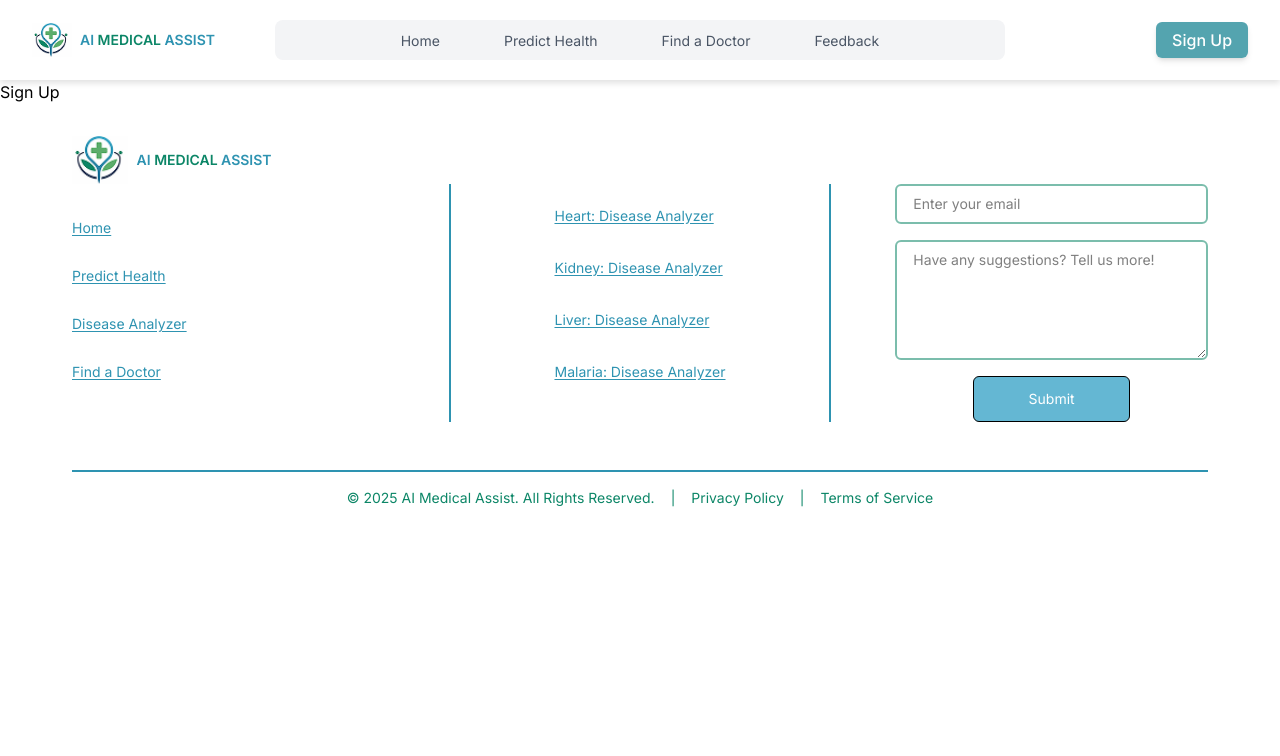
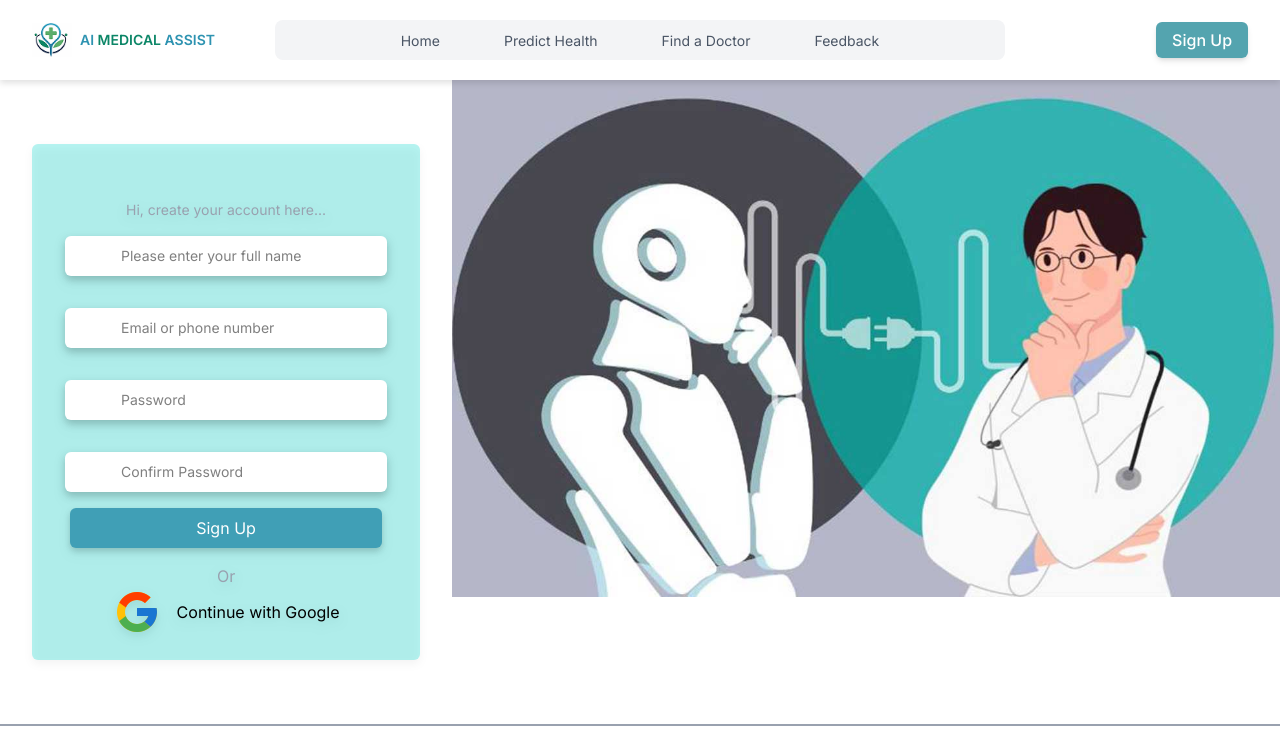
Before and after one commit to Gandhiprajwal/AI-Medical-Assist, a React (Vite) app in the folder frontend/: page /sign-up in a window 1280 px wide. Shown: the top 756 px of the page. Built offline with nearby package versions, Linux system fonts and the light colour scheme.

Commit message:
signup page half completed

```diff
--- a/frontend/src/App.jsx
+++ b/frontend/src/App.jsx
@@ -7,7 +7,7 @@ import Footer from "./components/Footer/Footer";
 import Findadoctor from "./components/FindADoctor/Findadoctor";
 import HeartDiseaseAnalyzer from "./components/AdvancedAnalyzers/HeartDiseaseAnalyzer";
 import LiverDiseaseAnalyzer from "./components/AdvancedAnalyzers/LiverDiseaseAnalyzer";
-
+import SignUp from "./pages/SignUp/SignUp";
 
 function App() {
   return (
@@ -17,16 +17,21 @@ function App() {
         <Routes>
           <Route path="/" element={<Home />} />
           <Route path="/predict-health" element={<PredictHealth />} />
-          <Route path="/find-a-doctor" element={<Findadoctor/>} />
+          <Route path="/find-a-doctor" element={<Findadoctor />} />
           <Route path="/feedback" element={<>Feedback</>} />
           <Route path="/sign-in" element={<>Sign In</>} />
-          <Route path="/sign-up" element={<>Sign Up</>} />
-          <Route path="/heart-disease-analyzer" element={<HeartDiseaseAnalyzer />} />
-          <Route path="/liver-disease-analyzer" element={<LiverDiseaseAnalyzer />} />
+          <Route path="/sign-up" element={<SignUp />} />
+          <Route
+            path="/heart-disease-analyzer"
+            element={<HeartDiseaseAnalyzer />}
+          />
+          <Route
+            path="/liver-disease-analyzer"
+            element={<LiverDiseaseAnalyzer />}
+          />
         </Routes>
         <Footer />
       </BrowserRouter>
-
     </>
   );
 }
--- a/frontend/src/pages/SignUp/SignUp.jsx
+++ b/frontend/src/pages/SignUp/SignUp.jsx
@@ -1,44 +1,55 @@
 import React from "react";
+import { Link } from "react-router-dom";
 
 const SignUp = () => {
   return (
     <>
-      <div className="flex justify-center items-center w-full h-screen">
+      <div className="flex justify-center w-full">
         <div
-          className="h-[80%] mx-8 p-8 rounded-md"
+          className="w-150   mx-8 my-16 rounded-md h-fit py-6 drop-shadow-lg"
           style={{ backgroundColor: "rgba(14, 217, 208, 0.30)" }}
         >
-          <div className="flex flex-col justify-center items-center">
+          <div className="flex flex-col justify-center items-center px-4 pt-8 pb-4 ">
+            <p className="text-gray-400 text-sm">
+              Hi, create your account here...
+            </p>
             <input
               type="text"
               placeholder="Please enter your full name"
-              className="mb-4"
+              className="my-4 px-14 py-2.5 rounded-md bg-white drop-shadow-lg text-sm"
             />
             <input
               type="text"
               placeholder="Email or phone number"
-              className="mb-4"
+              className="my-4 px-14 py-2.5 rounded-md bg-white drop-shadow-lg text-sm"
             />
-            <input type="text" placeholder="Password" className="mb-4" />
+            <input
+              type="text"
+              placeholder="Password"
+              className="my-4 px-14 py-2.5 rounded-md bg-white drop-shadow-lg text-sm"
+            />
             <input
               type="text"
               placeholder="Confirm Password"
-              className="mb-4"
+              className="my-4 px-14 py-2.5 rounded-md bg-white drop-shadow-lg text-sm"
             />
-            <button>Sign Up</button>
+            <button className="cursor-pointer w-78 h-10 rounded-md bg-[#409FB6] text-white drop-shadow-md hover:scale-110">
+              Sign Up
+            </button>
           </div>
-          <p>Or</p>
+          <p className="text-center text-gray-400">Or</p>
           <div className="flex flex-col justify-center items-center">
-            <button className="">
+            <Link className="flex items-center gap-4 cursor-pointer" to={"/"}>
               {" "}
               <img src="./google_icon.png" alt="w-8 h-8" /> Continue with Google
-            </button>
+            </Link>
           </div>
         </div>
-        <div className="h-screen">
+        <div className="">
           <img src="./login-signup_image.jpg" alt="h-full w-full" />
         </div>
       </div>
+      <div className="border-b-2 border-gray-400"></div>
     </>
   );
 };
```
